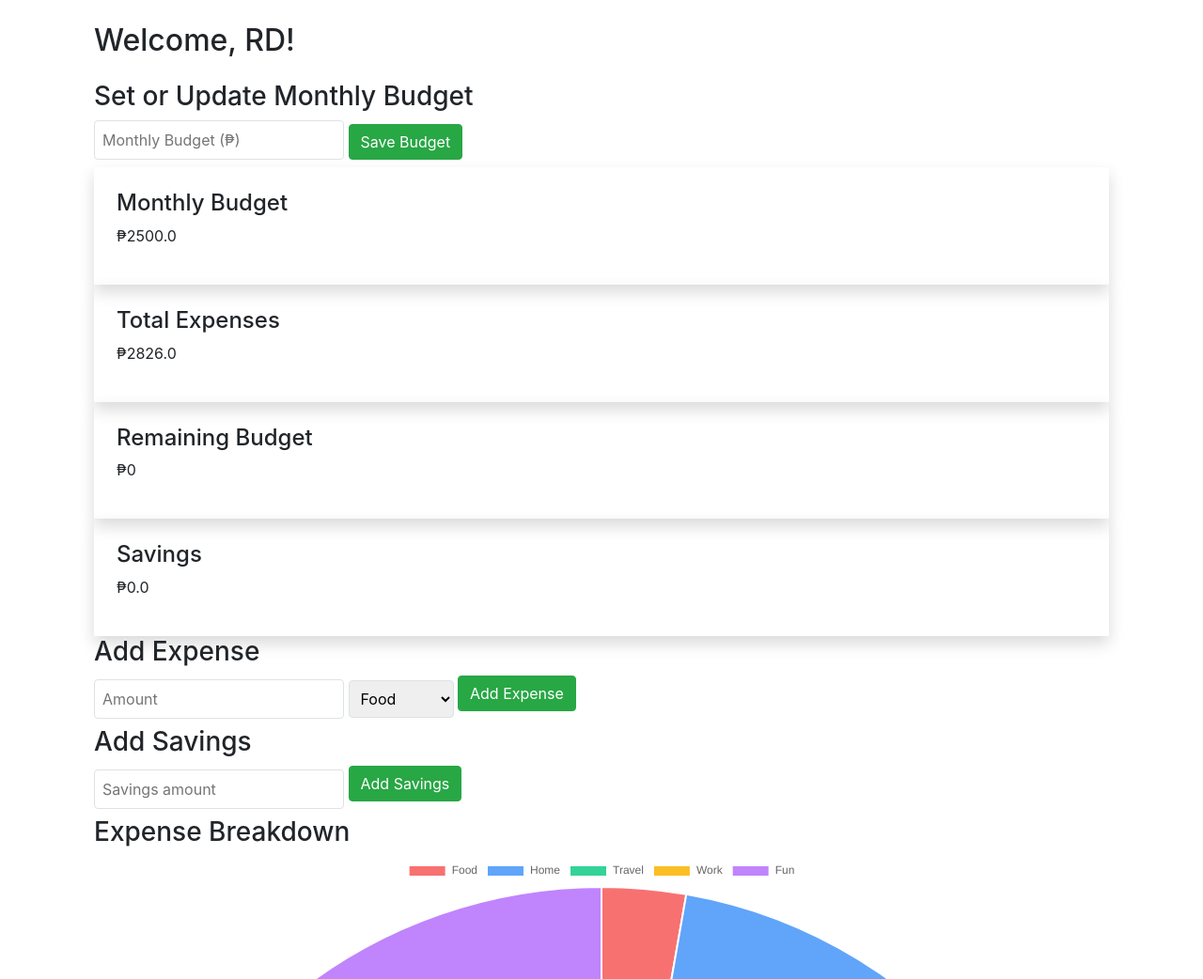
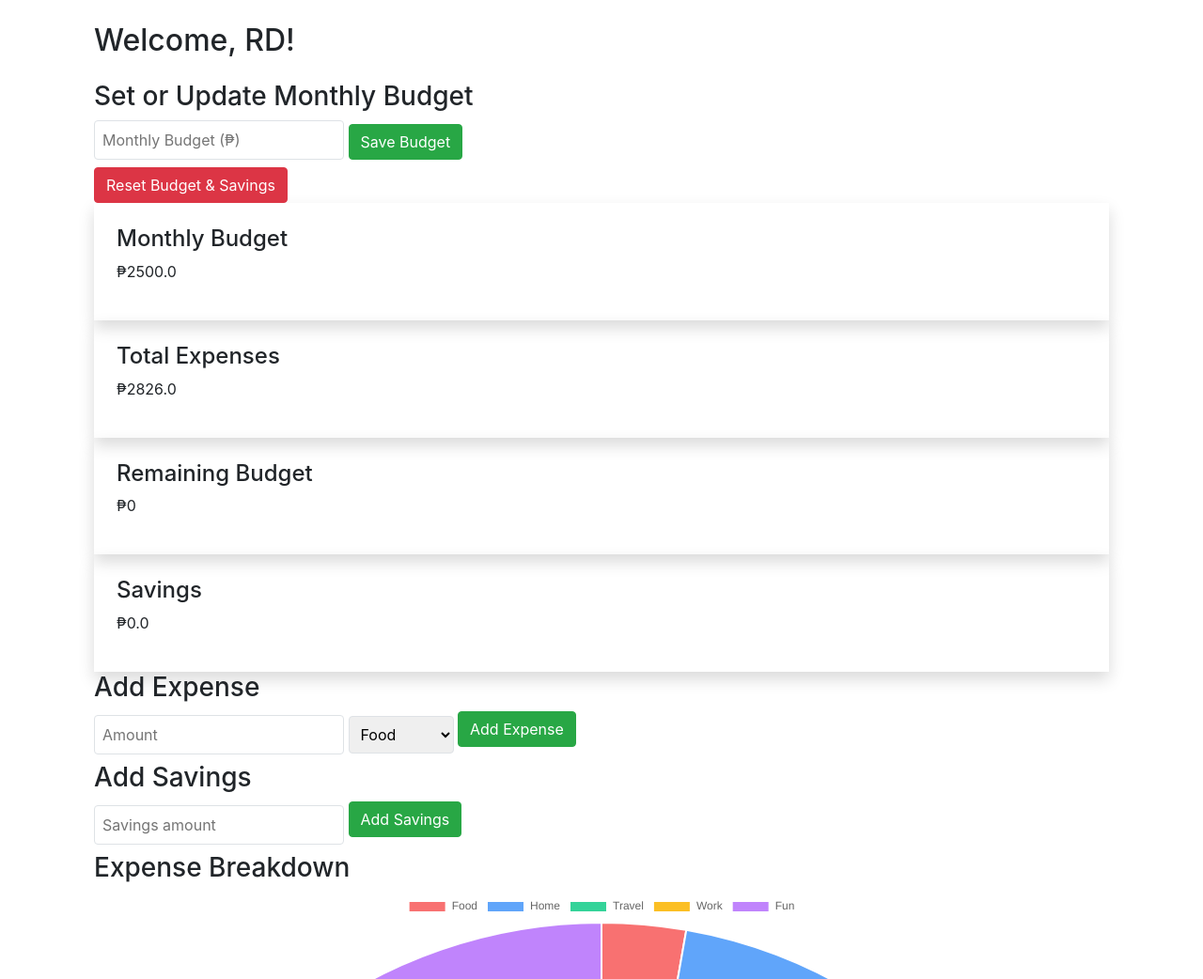
Before and after one commit to ErlBenedict/budget-tracker, a Flask app: page / in a window 1280 px wide. Shown: the part 56-1098 px from the top of the page at 94% size. Run offline with Flask 3, Linux system fonts and the light colour scheme; a user stored in the database is signed in; some libraries are stand-ins or nearby versions.

```diff
--- a/website/templates/home.html
+++ b/website/templates/home.html
@@ -10,7 +10,11 @@
             <input type="number" step="0.01" name="budget" placeholder="Monthly Budget (₱)" required class="p-2 border rounded mb-2 w-full" />
             <button type="submit" class="btn btn-success mb-3-600 text-white px-7 py-7 rounded">Save Budget</button>
         </form>
+        <form action="{{ url_for('views.reset_budget') }}" method="POST">
+            <button type="submit" class="btn btn-danger">Reset Budget & Savings</button>
+        </form>
     </div>
+
 
     <!-- Budget & Savings Summary -->
     <div class="grid grid-cols-1 md:grid-cols-2 lg:grid-cols-4 gap-4 mb-6">
@@ -51,12 +55,15 @@
         <form method="POST">
             <h3 class="font-semibold text-lg mb-2">Add Expense</h3>
             <input type="number" step="0.01" name="expense_amount" placeholder="Amount" required class="p-2 border rounded mb-2 w-full" />
-            <select name="category" class="p-2 border rounded mb-2 w-full">
+            <select name="category" id="category" class="p-2 border rounded mb-2 w-full" onchange="toggleCustomCategory()">
                 <option value="Food">Food</option>
                 <option value="Transport">Transport</option>
                 <option value="Bills">Bills</option>
                 <option value="Others">Others</option>
             </select>
+
+            <input type="text" name="custom_category" id="custom_category" placeholder="Enter custom category" class="p-2 border rounded mb-2 w-full" style="display:none;" />
+
             <button type="submit" class="btn btn-success mb-3 text-white px-7 py-7 rounded">Add Expense</button>
         </form>
     </div>
@@ -94,5 +101,17 @@
             }]
         },
     });
+function toggleCustomCategory() {
+    const categorySelect = document.getElementById("category");
+    const customInput = document.getElementById("custom_category");
+
+    if (categorySelect.value === "Others") {
+        customInput.style.display = "block";
+        customInput.required = true;
+    } else {
+        customInput.style.display = "none";
+        customInput.required = false;
+    }
+}
 </script>
 {% endblock %}
```
